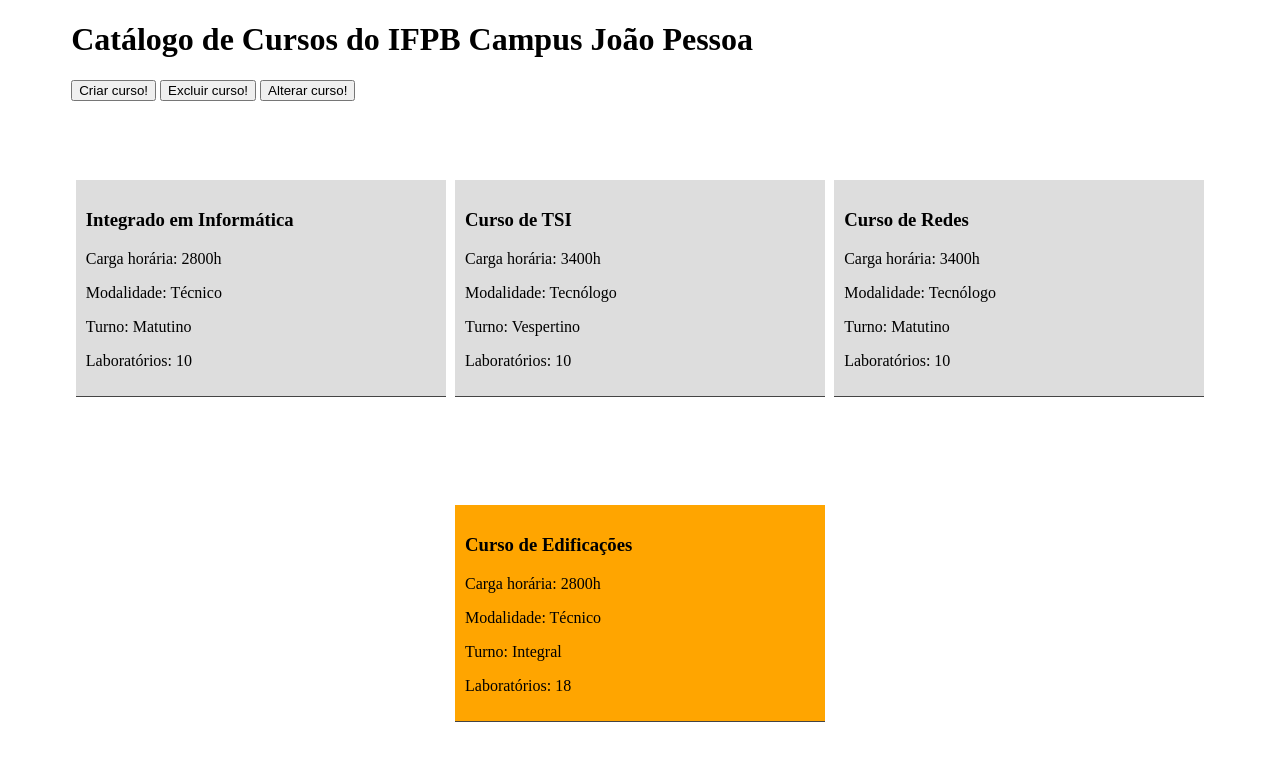
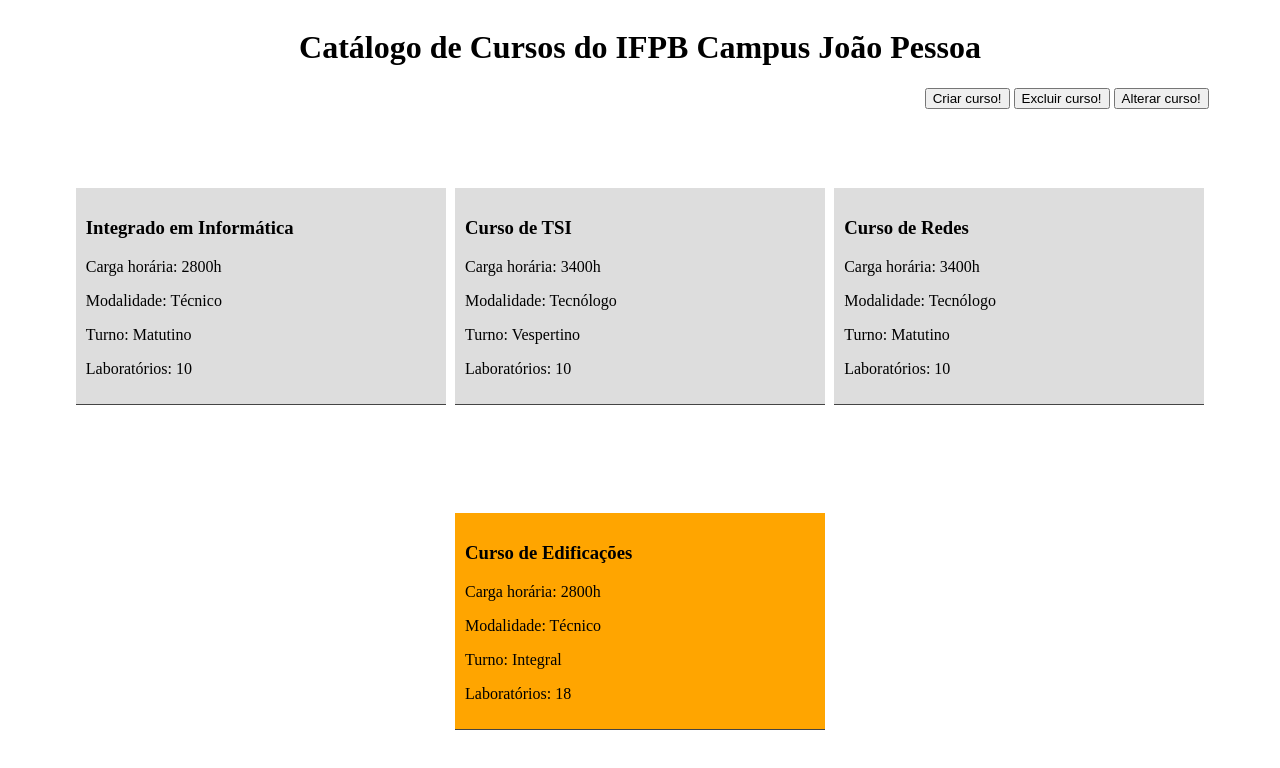
Before and after one commit to franciscodnn/lm-2023-1, a plain HTML site: page exemplos/flex/index.html in a window 1280 px wide. Drawn offline with Linux system fonts and the light colour scheme.

Commit message:
Container flex na tag header

```diff
--- a/exemplos/flex/css/style.css
+++ b/exemplos/flex/css/style.css
@@ -7,6 +7,11 @@
 header {
   /* border-bottom: 1px solid #444; */
   margin-bottom: 25px;
+
+  display: flex;
+  flex-direction: column;
+
+  align-items: center;
 }
 
 main {
--- a/exemplos/flex/index.html
+++ b/exemplos/flex/index.html
@@ -10,7 +10,7 @@
   <body>
     <header>
       <h1>Catálogo de Cursos do IFPB Campus João Pessoa</h1>
-      <nav>
+      <nav style="align-self: flex-end">
         <button type="button">Criar curso!</button>
         <button type="button">Excluir curso!</button>
         <button type="button">Alterar curso!</button>
```
